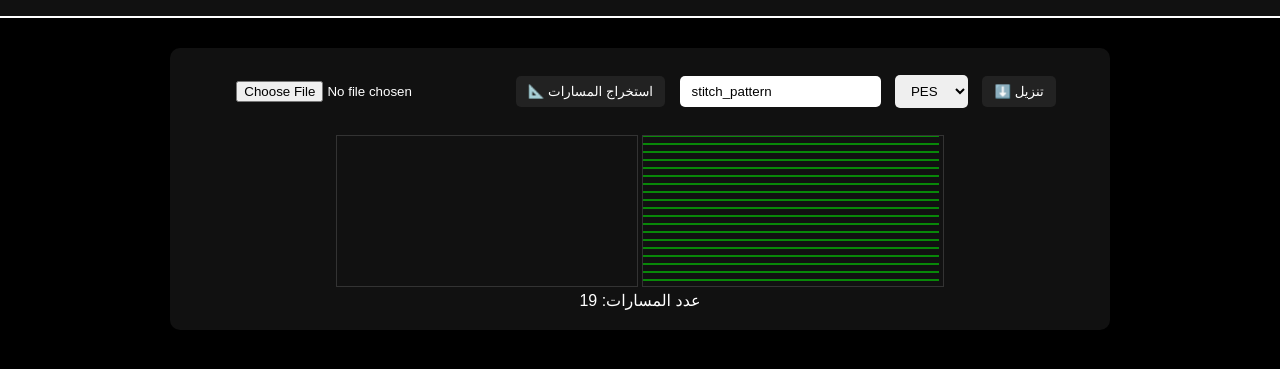
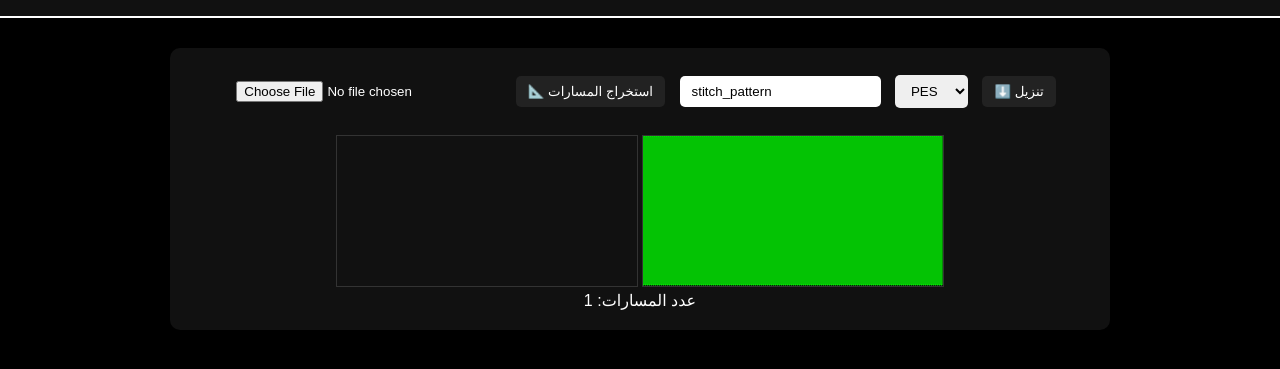
Before and after one commit to farsoog3-cell/2025-._-mlfa2025, a plain HTML site: page index.html in a window 1280 px wide. Both pictures are taken after a click on the button "📐 استخراج المسارات". Shown: the part 95-464 px from the top of the page. Drawn offline with Linux system fonts and the light colour scheme.

Commit message:
Upda333te index.html

```diff
--- a/index.html
+++ b/index.html
@@ -35,14 +35,13 @@ button:hover { background:#444; }
 </section>
 
 <script>
-const SERVER_URL = "http://localhost:5000/generate_pes"; // غيّره إلى رابط السيرفر عند النشر
+const SERVER_URL = "http://localhost:5000/generate_pes"; // غيّره لرابط السيرفر عند النشر
 
 const imageInput = document.getElementById('imageInput');
 const canvas = document.getElementById('canvas');
 const ctx = canvas.getContext('2d');
 const patternCanvas = document.getElementById('patternCanvas');
 const patternCtx = patternCanvas.getContext('2d');
-
 const extractBtn = document.getElementById('extractBtn');
 const downloadBtn = document.getElementById('downloadBtn');
 const fileNameInput = document.getElementById('fileName');
@@ -50,7 +49,7 @@ const fileTypeSelect = document.getElementById('fileType');
 const stitchInfo = document.getElementById('stitchInfo');
 
 let img = new Image();
-let stitchPaths = []; // ⬅️ بدل نقاط: صار عندنا مسارات
+let stitchPaths = [];
 
 // رفع صورة
 imageInput.addEventListener('change', function() {
@@ -66,35 +65,56 @@ imageInput.addEventListener('change', function() {
     img.src = URL.createObjectURL(file);
 });
 
-// استخراج مسارات (بسيطة: كل صف مسار)
+// استخراج المسارات عبر تتبع الحدود
 extractBtn.addEventListener('click', () => {
     const width = canvas.width, height = canvas.height;
     const imageData = ctx.getImageData(0, 0, width, height);
     const data = imageData.data;
 
     stitchPaths = [];
-    const threshold = 120;
-    const step = 8;
-
     patternCtx.clearRect(0, 0, width, height);
     patternCtx.strokeStyle = "#0f0";
 
-    for (let y = 0; y < height; y += step) {
-        let path = [];
-        for (let x = 0; x < width; x += step) {
+    const threshold = 128;
+    const visited = new Set();
+
+    function isBlack(x, y) {
+        if (x < 0 || y < 0 || x >= width || y >= height) return false;
         const i = (y * width + x) * 4;
-            const gray = 0.3 * data[i] + 0.59 * data[i+1] + 0.11 * data[i+2];
-            if (gray < threshold) {
-                path.push({x, y});
+        const gray = 0.3*data[i] + 0.59*data[i+1] + 0.11*data[i+2];
+        return gray < threshold;
     }
+
+    function trace(x, y) {
+        const path = [];
+        const stack = [[x,y]];
+        while (stack.length) {
+            const [cx, cy] = stack.pop();
+            const key = cx + "," + cy;
+            if (visited.has(key)) continue;
+            visited.add(key);
+            path.push({x: cx, y: cy});
+            [[1,0],[-1,0],[0,1],[0,-1]].forEach(([dx,dy])=>{
+                const nx = cx+dx, ny = cy+dy;
+                if (isBlack(nx, ny)) stack.push([nx,ny]);
+            });
         }
-        if (path.length > 1) {
+        return path;
+    }
+
+    for (let y=0; y<height; y+=5) {
+        for (let x=0; x<width; x+=5) {
+            if (isBlack(x,y) && !visited.has(x+","+y)) {
+                const path = trace(x,y);
+                if (path.length > 5) {
                     stitchPaths.push(path);
-            // رسم للمشاهدة
+                    // رسم توضيحي
                     patternCtx.beginPath();
                     patternCtx.moveTo(path[0].x, path[0].y);
                     for (let p of path) patternCtx.lineTo(p.x, p.y);
                     patternCtx.stroke();
+                }
+            }
         }
     }
 
@@ -116,7 +136,10 @@ downloadBtn.addEventListener('click', () => {
             headers: { "Content-Type": "application/json" },
             body: JSON.stringify({ paths: stitchPaths })
         })
-        .then(res => res.blob())
+        .then(res => {
+            if (!res.ok) throw new Error("HTTP " + res.status);
+            return res.blob();
+        })
         .then(blob => {
             const link = document.createElement('a');
             link.href = URL.createObjectURL(blob);
```
Lines whose indentation alone changed are shown as unchanged.
